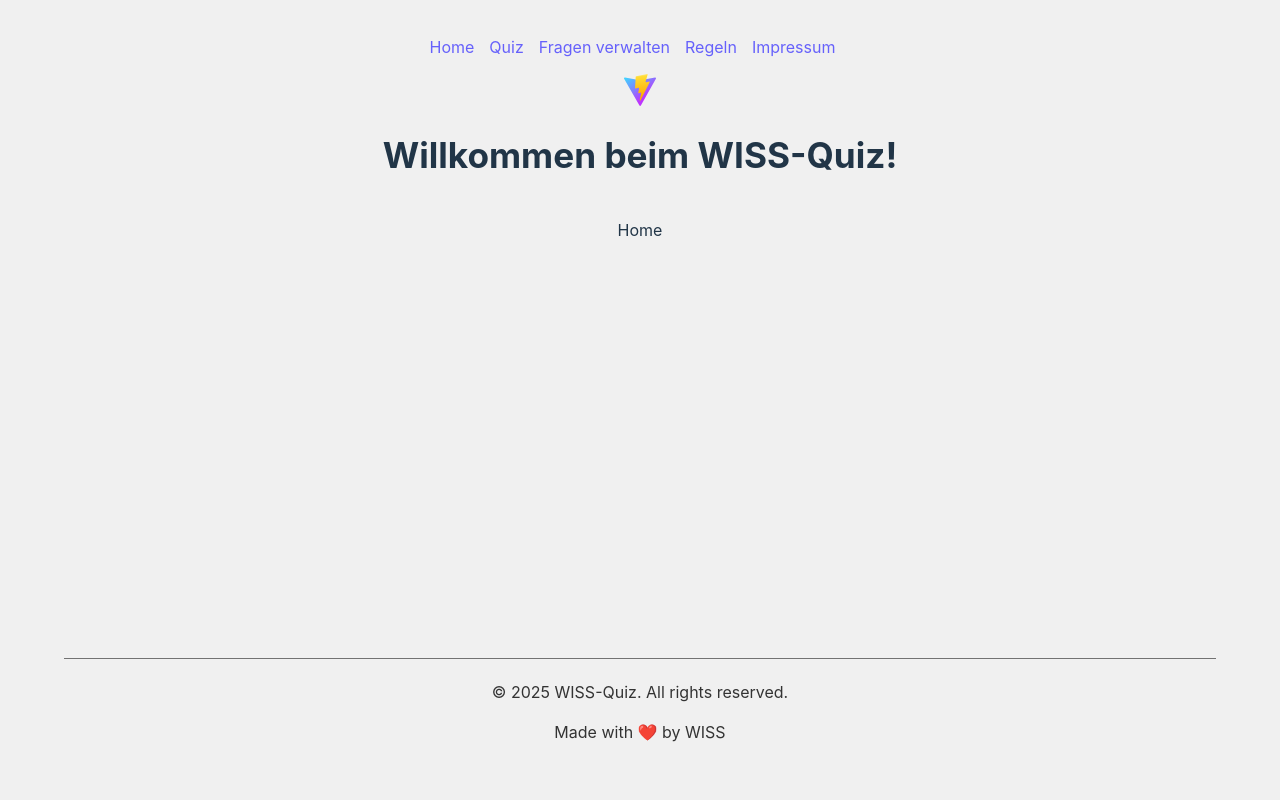
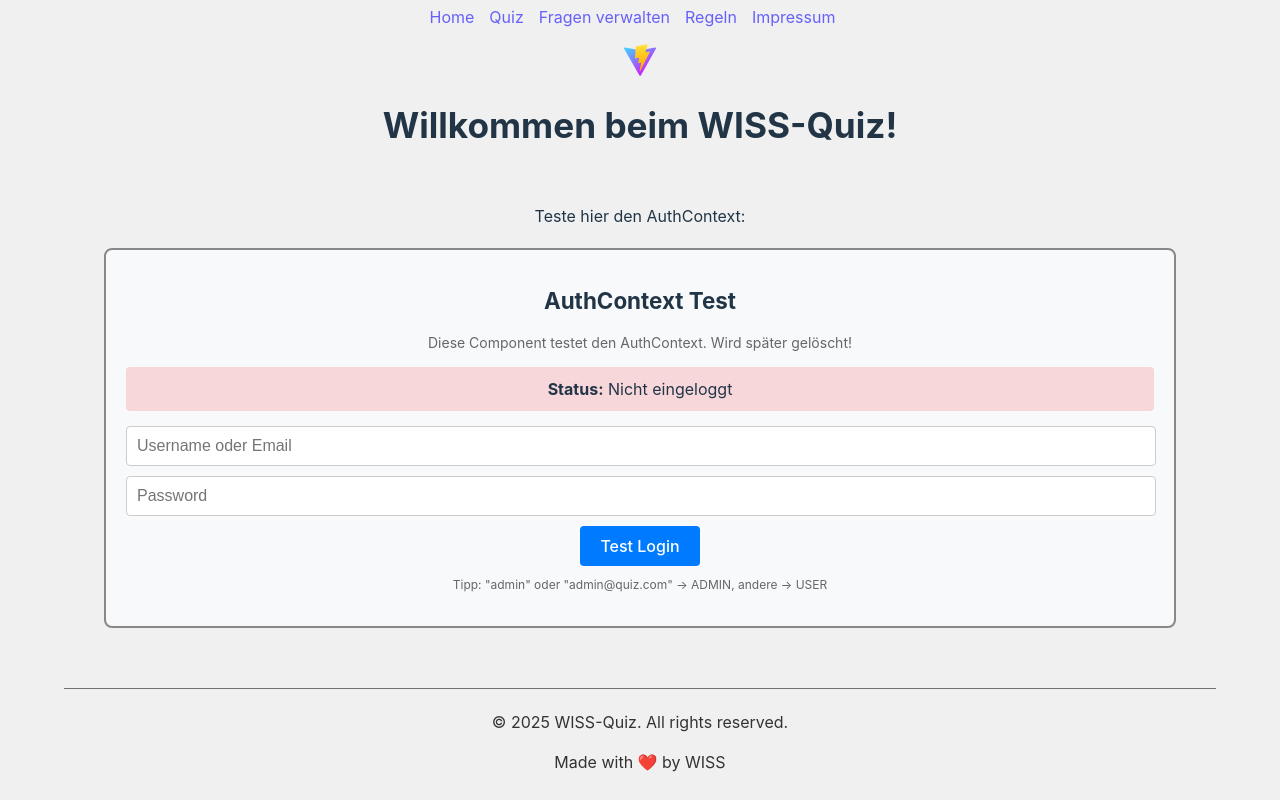
Before and after one commit to ElodinderBarde/223-MultiUser-Quiz, a React (Vite) app in the folder Frontend/quiz-frontend-mu-clean/: page / in a window 1280 px wide. Built offline with nearby package versions, Linux system fonts and the light colour scheme.

Commit message:
feat: Add AuthTest component dor Testing AuthContext

```diff
--- a/Frontend/quiz-frontend-mu-clean/src/components/auth-test.jsx
+++ b/Frontend/quiz-frontend-mu-clean/src/components/auth-test.jsx
@@ -0,0 +1,152 @@
+import {useContext, useState}   from "react";
+import {AuthContext} from "../contexts/AuthContext.jsx";
+
+
+function AuthTest() {
+    const {user, token, login, logout, isAuthenticated, isLoading} = useContext(AuthContext);
+    const [usernameOrEmail, setUsernameOrEmail] = useState('');
+    const [password, setPassword] = useState('');
+
+    const handleLogin = (e) => {
+        e.preventDefault();
+
+        if (!usernameOrEmail || !password) {
+            alert('Please enter both username/email and password.');
+            return;
+        }
+        ;
+
+        login({usernameOrEmail, password});
+
+        setUsernameOrEmail('');
+        setPassword('');
+
+    }
+
+    return (
+        <div style={{
+            border: '2px solid #888',
+            padding: '20px',
+            margin: '20px',
+            borderRadius: '8px',
+            background: '#f8f9fa'
+        }}>
+            <h2>AuthContext Test</h2>
+            <p style={{ fontSize: '14px', color: '#666' }}>
+                Diese Component testet den AuthContext. Wird später gelöscht!
+            </p>
+
+            {/* Status Anzeige */}
+            <div style={{
+                background: isAuthenticated ? '#d4edda' : '#f8d7da',
+                padding: '10px',
+                borderRadius: '4px',
+                marginBottom: '15px'
+            }}>
+                <strong>Status:</strong> {isAuthenticated
+                ? 'Eingeloggt' : 'Nicht eingeloggt'}
+            </div>
+
+            {!isAuthenticated ? (
+                <form onSubmit={handleLogin}>
+                    <div style={{ marginBottom: '10px', paddingRight: "20px" }}>
+                        <input
+                            type="text"
+                            placeholder="Username oder Email"
+                            value={usernameOrEmail}
+                            onChange={(e) => setUsernameOrEmail(e.target.value)}
+                            disabled={isLoading}
+                            style={{
+                                padding: '10px',
+                                width: '100%',
+                                fontSize: '16px',
+                                border: '1px solid #ccc',
+                                borderRadius: '4px'
+                            }}
+                        />
+                    </div>
+
+                    <div style={{ marginBottom: '10px', paddingRight: "20px" }}>
+                        <input
+                            type="password"
+                            placeholder="Password"
+                            value={password}
+                            onChange={(e) => setPassword(e.target.value)}
+                            disabled={isLoading}
+                            style={{
+                                padding: '10px',
+                                width: '100%',
+                                fontSize: '16px',
+                                border: '1px solid #ccc',
+                                borderRadius: '4px'
+                            }}
+                        />
+                    </div>
+
+                    <button
+                        type="submit"
+                        disabled={isLoading}
+                        style={{
+                            padding: '10px 20px',
+                            background: '#007bff',
+                            color: 'white',
+                            border: 'none',
+                            borderRadius: '4px',
+                            cursor: isLoading ? 'not-allowed' : 'pointer',
+                            fontSize: '16px'
+                        }}
+                    >
+                        {isLoading ? 'Loading...' : 'Test Login'}
+                    </button>
+
+                    <p style={{ fontSize: '12px', color: '#666', marginTop: '10px' }}>
+                        Tipp: "admin" oder "admin@quiz.com" → ADMIN, andere → USER
+                    </p>
+                </form>
+            ) : (
+                <div>
+                    <div style={{
+                        background: 'white',
+                        padding: '15px',
+                        borderRadius: '8px',
+                        marginBottom: '15px'
+                    }}>
+                        <h3>Userdaten:</h3>
+                        <p><strong>ID:</strong> {user.id}</p>
+                        <p><strong>Username:</strong> {user.username}</p>
+                        <p><strong>Email:</strong> {user.email}</p>
+                        <p>
+                            <strong>Rolle:</strong>
+                            <span style={{
+                                background: user.role === 'ADMIN' ? '#dc3545' : '#007bff',
+                                color: 'white',
+                                padding: '3px 10px',
+                                borderRadius: '4px',
+                                marginLeft: '10px'
+                            }}>
+                {user.role}
+              </span>
+                        </p>
+                    </div>
+
+                    <button
+                        onClick={logout}
+                        style={{
+                            padding: '10px 20px',
+                            background: '#dc3545',
+                            color: 'white',
+                            border: 'none',
+                            borderRadius: '4px',
+                            cursor: 'pointer',
+                            fontSize: '16px'
+                        }}
+                    >
+                        Test Logout
+                    </button>
+                </div>
+            )}
+        </div>
+    );
+}
+
+export default AuthTest;
--- a/Frontend/quiz-frontend-mu-clean/src/pages/Home.jsx
+++ b/Frontend/quiz-frontend-mu-clean/src/pages/Home.jsx
@@ -1,7 +1,14 @@
 import React from "react";
+import AuthTest from "../components/auth-test.jsx";
 
 const Home = () => {
-  return <div>Home</div>;
+  return (
+      <div>
+        <p>Teste hier den AuthContext:</p>
+
+        <AuthTest />
+      </div>
+  );
 };
 
 export default Home;
```
